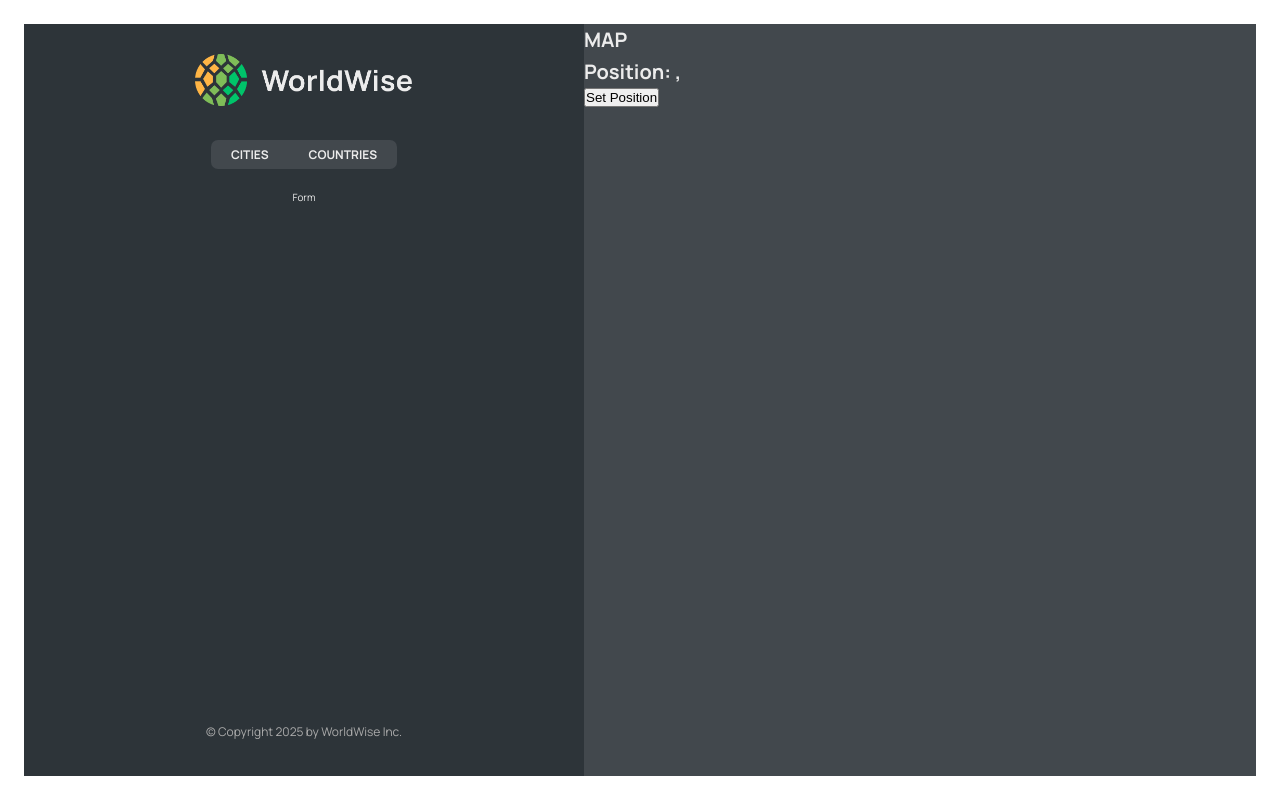
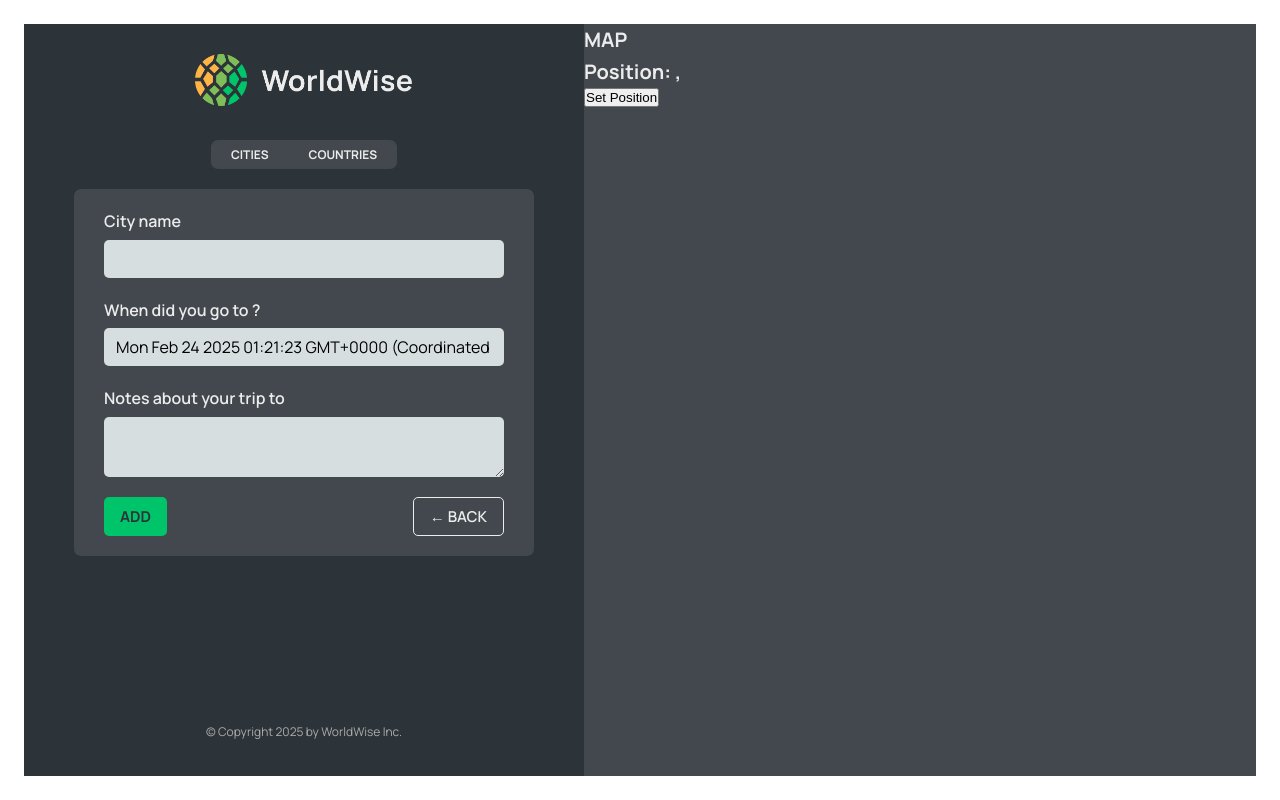
Before and after one commit to devhridoyahmed/WorldWise, a React (Vite) app: page /app/form in a window 1280 px wide. Built offline with nearby package versions, Linux system fonts and the light colour scheme; data requests are answered from the project's data file.

Commit message:
Used useNavigator to go back and forward programatically. Then used Navigator component from react router for auto activating url of index indicated

```diff
--- a/src/App.jsx
+++ b/src/App.jsx
@@ -1,5 +1,5 @@
 import { useEffect, useState } from "react";
-import { BrowserRouter, Route, Routes } from "react-router-dom";
+import { BrowserRouter, Navigate, Route, Routes } from "react-router-dom";
 import HomePage from "./Pages/HomePage";
 import Product from "./Pages/Product";
 import Pricing from "./Pages/Pricing";
@@ -7,8 +7,9 @@ import Login from "./Pages/Login";
 import AppLayout from "./Pages/AppLayout";
 import PageNotFound from "./Pages/PageNotFound";
 import CityList from "./Components/CityList";
-import CountryList from "./Components/CountriesList";
+import CountryList from "./Components/CountryList";
 import City from "./Components/City"
+import Form from "./Components/Form"
 
 const BASE_URL = "http://localhost:9000";
 
@@ -43,7 +44,7 @@ function App() {
           <Route path="app" element={<AppLayout />}>
             <Route
               index
-              element={<CityList cities={cities} isLoading={isLoading} />}
+              element={<Navigate replace to="cities" />}
             />
             <Route
               path="cities"
@@ -54,7 +55,7 @@ function App() {
               path="countries"
               element={<CountryList cities={cities} isLoading={isLoading} />}
             />
-            <Route path="form" element={<p>Form</p>} />
+            <Route path="form" element={<Form />} />
           </Route>
           <Route path="*" element={<PageNotFound />} />
         </Routes>
--- /dev/null
+++ b/src/Components/Button.jsx
@@ -0,0 +1,10 @@
+import styles from "./Button.module.css";
+function Button({ children, onClick, type }) {
+  return (
+    <button onClick={onClick} className={`${styles.btn} ${styles[type]}`}>
+      {children}
+    </button>
+  );
+}
+
+export default Button;
--- a/src/Components/CountriesList.jsx
+++ b/src/Components/CountryList.jsx
@@ -20,7 +20,7 @@ function CountryList({ cities, isLoading }) {
   return (
     <ul className={styles.countryList}>
       {countries.map((country) => (
-        <CountryItem country={country} />
+        <CountryItem country={country} key={country.country} />
       ))}
     </ul>
   );
--- a/src/Components/Form.jsx
+++ b/src/Components/Form.jsx
@@ -1,8 +1,10 @@
 // "https://api.bigdatacloud.net/data/reverse-geocode-client?latitude=0&longitude=0"
 
 import { useState } from "react";
+import { useNavigate } from "react-router-dom";
 
 import styles from "./Form.module.css";
+import Button from "./Button";
 
 export function convertToEmoji(countryCode) {
   const codePoints = countryCode
@@ -13,6 +15,8 @@ export function convertToEmoji(countryCode) {
 }
 
 function Form() {
+  const navigate = useNavigate();
+
   const [cityName, setCityName] = useState("");
   const [country, setCountry] = useState("");
   const [date, setDate] = useState(new Date());
@@ -49,8 +53,16 @@ function Form() {
       </div>
 
       <div className={styles.buttons}>
-        <button>Add</button>
-        <button>&larr; Back</button>
+        <Button type="primary">ADD</Button>
+        <Button
+          type="back"
+          onClick={(e) => {
+            e.preventDefault();
+            navigate(-1);
+          }}
+        >
+          &larr; Back
+        </Button>
       </div>
     </form>
   );
--- a/src/Components/Map.jsx
+++ b/src/Components/Map.jsx
@@ -1,13 +1,16 @@
-import { useSearchParams } from "react-router-dom";
+import { useNavigate, useSearchParams } from "react-router-dom";
 import styles from "./Map.module.css";
+
 function Map() {
+  const navigate = useNavigate();
+
   const [searchParams, setSearchParams] = useSearchParams();
 
   const lat = searchParams.get("lat");
   const lng = searchParams.get("lng");
 
   return (
-    <div className={styles.mapContainer}>
+    <div className={styles.mapContainer} onClick={() => navigate("form")}>
       <h1>MAP</h1>
       <h1>
         Position: {lat}, {lng}
```
